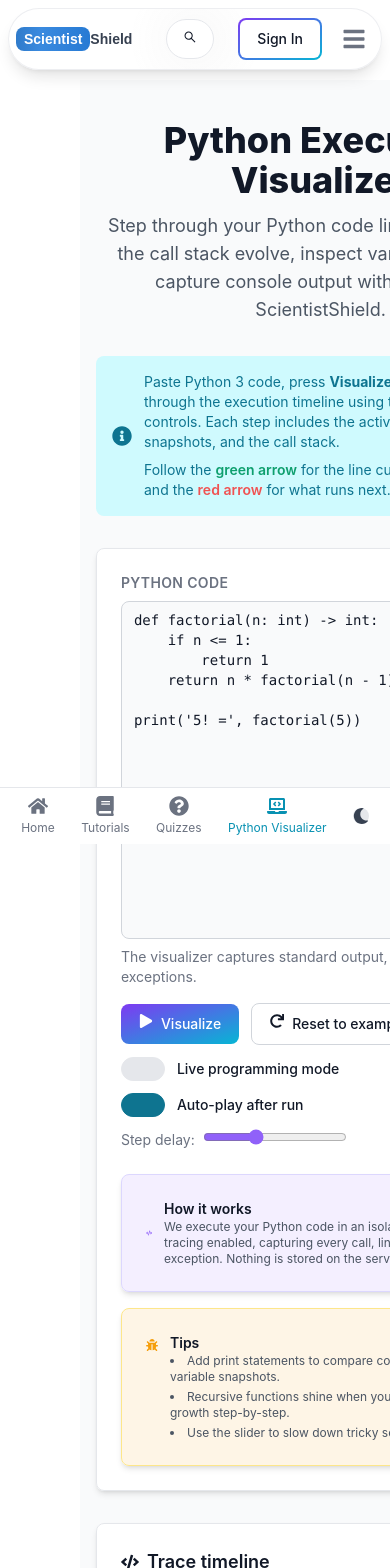
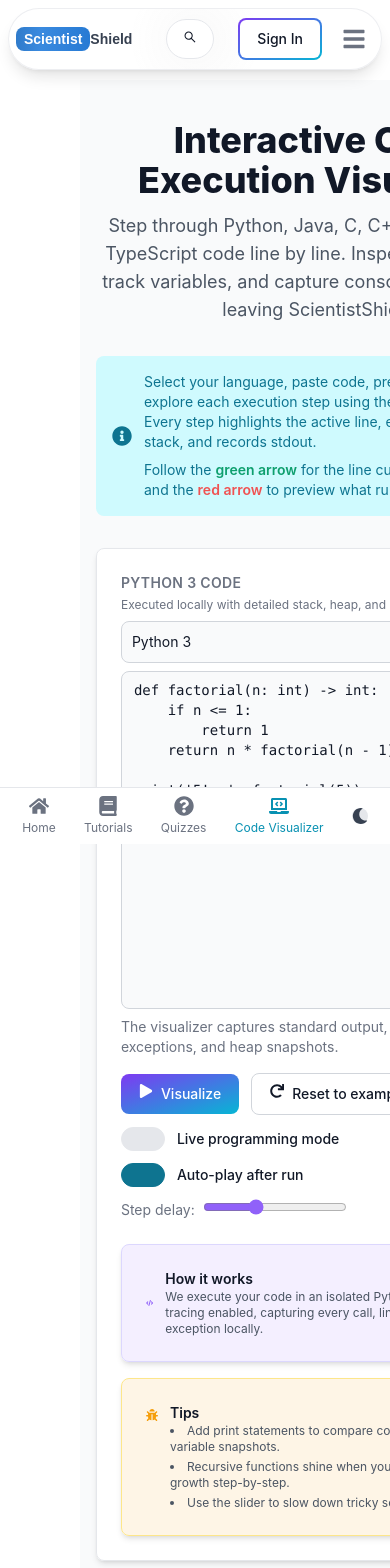
Before and after one commit to vru6650/ScientistShield1.0, a React (Vite) app in the folder client/: page /visualizer in a window 390 px wide. Shown: the top 1568 px of the page. Built offline with nearby package versions, Linux system fonts and the light colour scheme.

Commit message:
Add multi-language support to code visualizer

```diff
--- a/client/src/components/BottomNav.jsx
+++ b/client/src/components/BottomNav.jsx
@@ -9,7 +9,7 @@ const items = [
     { to: '/', label: 'Home', icon: FaHome },
     { to: '/tutorials', label: 'Tutorials', icon: FaBook },
     { to: '/quizzes', label: 'Quizzes', icon: FaQuestionCircle },
-    { to: '/visualizer', label: 'Python Visualizer', icon: FaLaptopCode }
+    { to: '/visualizer', label: 'Code Visualizer', icon: FaLaptopCode }
 ];
 
 export default function BottomNav() {
--- a/client/src/components/CodeEditor.jsx
+++ b/client/src/components/CodeEditor.jsx
@@ -16,6 +16,8 @@ const defaultCodes = {
     cpp: `#include <iostream>\n\nint main() {\n    std::cout << "Hello, C++ World!";\n    return 0;\n}`,
     python: `print("Hello, Python!")`
 };
+
+const visualizerSupportedLanguages = new Set(['python', 'cpp', 'javascript']);
 
 export default function CodeEditor({ initialCode = {}, language = 'html' }) {
     const { theme } = useSelector((state) => state.theme);
@@ -195,7 +197,7 @@ export default function CodeEditor({ initialCode = {}, language = 'html' }) {
                             <FaRedo className="mr-2 h-4 w-4" /> Reset
                         </Button>
                     </motion.div>
-                    {selectedLanguage === 'python' && (
+                    {visualizerSupportedLanguages.has(selectedLanguage) && (
                         <motion.div
                             whileHover={{ scale: 1.05 }}
                             whileTap={{ scale: 0.95 }}
--- a/client/src/components/CommandMenu.jsx
+++ b/client/src/components/CommandMenu.jsx
@@ -22,14 +22,14 @@ const CommandMenu = ({ isOpen, onClose }) => {
                 { label: 'Create a Tutorial', path: '/create-tutorial' },
                 { label: 'Create a Quiz', path: '/create-quiz' },
                 { label: 'Create a Page', path: '/create-page' },
-                { label: 'Python Visualizer', path: '/visualizer' },
+                { label: 'Code Visualizer', path: '/visualizer' },
             ];
         }
 
         return [
             { label: 'Profile', path: '/dashboard?tab=profile' },
             { label: 'Create a Post', path: '/create-post' },
-            { label: 'Python Visualizer', path: '/visualizer' },
+            { label: 'Code Visualizer', path: '/visualizer' },
         ];
     }, [currentUser]);
 
--- a/client/src/components/Header.jsx
+++ b/client/src/components/Header.jsx
@@ -44,7 +44,7 @@ const navLinks = [
   { label: 'Home', path: '/' },
   { label: 'About', path: '/about' },
   { label: 'Projects', path: '/projects' },
-  { label: 'Python Visualizer', path: '/visualizer' },
+  { label: 'Code Visualizer', path: '/visualizer' },
 ];
 
 // --- Main Header Component ---
--- a/client/src/components/Sidebar.jsx
+++ b/client/src/components/Sidebar.jsx
@@ -212,7 +212,7 @@ const Sidebar = ({ isCollapsed, isPinned, setIsPinned }) => {
         { to: '/tutorials', label: 'Tutorials', icon: FaBook },
         { to: '/quizzes', label: 'Quizzes', icon: FaQuestionCircle },
         { to: '/projects', label: 'Projects', icon: FaProjectDiagram },
-        { to: '/visualizer', label: 'Python Visualizer', icon: FaLaptopCode },
+        { to: '/visualizer', label: 'Code Visualizer', icon: FaLaptopCode },
         { to: '/invoices', label: 'Invoices', icon: FaRegFileAlt },
         { to: '/wallet', label: 'Wallet', icon: FaRegCreditCard },
         { to: '/notification', label: 'Notification', icon: FaRegBell },
--- a/client/src/pages/CodeVisualizer.jsx
+++ b/client/src/pages/CodeVisualizer.jsx
@@ -5,6 +5,7 @@ import {
     Badge,
     Button,
     Card,
+    Select,
     Spinner,
     Textarea,
     ToggleSwitch,
@@ -28,7 +29,51 @@ import {
     FaTerminal,
 } from 'react-icons/fa';
 
-const defaultPythonSnippet = `def factorial(n: int) -> int:\n    if n <= 1:\n        return 1\n    return n * factorial(n - 1)\n\nprint('5! =', factorial(5))`;
+const LANGUAGE_OPTIONS = [
+    {
+        id: 'python',
+        label: 'Python 3',
+        description: 'Executed locally with detailed stack, heap, and stdout capture.',
+    },
+    {
+        id: 'java',
+        label: 'Java',
+        description: 'Powered by Python Tutor. Requires valid main entry point.',
+    },
+    {
+        id: 'c',
+        label: 'C',
+        description: 'Powered by Python Tutor for C programs compiled on-demand.',
+    },
+    {
+        id: 'cpp',
+        label: 'C++',
+        description: 'Powered by Python Tutor for modern C++ snippets.',
+    },
+    {
+        id: 'javascript',
+        label: 'JavaScript',
+        description: 'Powered by Python Tutor. Uses the latest ECMAScript runtime.',
+    },
+    {
+        id: 'typescript',
+        label: 'TypeScript',
+        description: 'Powered by Python Tutor with automatic transpilation.',
+    },
+];
+
+const SUPPORTED_LANGUAGE_IDS = new Set(LANGUAGE_OPTIONS.map((option) => option.id));
+
+const DEFAULT_SNIPPETS = {
+    python: `def factorial(n: int) -> int:\n    if n <= 1:\n        return 1\n    return n * factorial(n - 1)\n\nprint('5! =', factorial(5))`,
+    java: `import java.util.*;\n\npublic class Main {\n    public static int factorial(int n) {\n        if (n <= 1) {\n            return 1;\n        }\n        return n * factorial(n - 1);\n    }\n\n    public static void main(String[] args) {\n        System.out.println("5! = " + factorial(5));\n    }\n}`,
+    c: `#include <stdio.h>\n\nint factorial(int n) {\n    if (n <= 1) {\n        return 1;\n    }\n    return n * factorial(n - 1);\n}\n\nint main(void) {\n    printf("5! = %d\\n", factorial(5));\n    return 0;\n}`,
+    cpp: `#include <iostream>\n\nint factorial(int n) {\n    if (n <= 1) {\n        return 1;\n    }\n    return n * factorial(n - 1);\n}\n\nint main() {\n    std::cout << "5! = " << factorial(5) << std::endl;\n    return 0;\n}`,
+    javascript: `function factorial(n) {\n    if (n <= 1) {\n        return 1;\n    }\n    return n * factorial(n - 1);\n}\n\nconsole.log('5! =', factorial(5));`,
+    typescript: `function factorial(n: number): number {\n    if (n <= 1) {\n        return 1;\n    }\n    return n * factorial(n - 1);\n}\n\nconsole.log('5! =', factorial(5));`,
+};
+
+const getLanguageLabel = (id) => LANGUAGE_OPTIONS.find((option) => option.id === id)?.label || id;
 
 const eventMetadata = {
     call: { label: 'Call', color: 'purple' },
@@ -63,12 +108,21 @@ const formatFrameLabel = (frame) => {
 
 export default function CodeVisualizer() {
     const location = useLocation();
-    const incomingPythonCode =
-        location.state?.language === 'python' && typeof location.state?.code === 'string'
-            ? location.state.code
-            : null;
+    const locationStateLanguage = location.state?.language;
+    const locationStateCode = location.state?.code;
+    const initialLanguage = SUPPORTED_LANGUAGE_IDS.has(locationStateLanguage)
+        ? locationStateLanguage
+        : 'python';
+    const initialCode = typeof locationStateCode === 'string' ? locationStateCode : null;
 
-    const [code, setCode] = useState(incomingPythonCode || defaultPythonSnippet);
+    const [language, setLanguage] = useState(initialLanguage);
+    const [codeByLanguage, setCodeByLanguage] = useState(() => {
+        const seeds = { ...DEFAULT_SNIPPETS };
+        if (initialCode) {
+            seeds[initialLanguage] = initialCode;
+        }
+        return seeds;
+    });
     const [trace, setTrace] = useState(null);
     const [currentIndex, setCurrentIndex] = useState(0);
     const [isPlaying, setIsPlaying] = useState(false);
@@ -79,6 +133,22 @@ export default function CodeVisualizer() {
     const [selectedObjectId, setSelectedObjectId] = useState(null);
     const [liveMode, setLiveMode] = useState(false);
     const [liveUpdating, setLiveUpdating] = useState(false);
+
+    const code = codeByLanguage[language] ?? '';
+
+    const currentLanguageOption = useMemo(
+        () => LANGUAGE_OPTIONS.find((option) => option.id === language) ?? LANGUAGE_OPTIONS[0],
+        [language],
+    );
+    const languageHelperText =
+        language === 'python'
+            ? 'The visualizer captures standard output, return values, exceptions, and heap snapshots.'
+            : 'Visualization is powered by Python Tutor. Heap diagrams may be simplified depending on the language runtime.';
+    const liveModeSupported = language === 'python';
+    const howItWorksDescription =
+        language === 'python'
+            ? 'We execute your code in an isolated Python worker with tracing enabled, capturing every call, line, return, and exception locally.'
+            : 'We send your program to the official Python Tutor service for secure, step-by-step execution and return the resulting trace to you.';
 
     const events = trace?.events ?? [];
     const hasEvents = events.length > 0;
@@ -218,7 +288,7 @@ export default function CodeVisualizer() {
     );
 
     const visualizeCode = useCallback(
-        async ({ sourceCode, triggeredByLive = false } = {}) => {
+        async ({ sourceCode, triggeredByLive = false, runLanguage } = {}) => {
             if (liveUpdateTimerRef.current) {
                 clearTimeout(liveUpdateTimerRef.current);
                 liveUpdateTimerRef.current = null;
@@ -228,12 +298,17 @@ export default function CodeVisualizer() {
                 setLiveUpdating(false);
             }
 
-            const program = typeof sourceCode === 'string' ? sourceCode : code;
+            const targetLanguage = SUPPORTED_LANGUAGE_IDS.has(runLanguage) ? runLanguage : language;
+            const program =
+                typeof sourceCode === 'string'
+                    ? sourceCode
+                    : codeByLanguage[targetLanguage] ?? '';
+            const languageLabel = getLanguageLabel(targetLanguage);
             if (!program.trim()) {
                 setTrace(null);
                 setCurrentIndex(0);
                 setIsPlaying(false);
-                setErrorMessage('Enter some Python code to visualize.');
+                setErrorMessage(`Enter some ${languageLabel} code to visualize.`);
                 if (triggeredByLive) {
                     setLiveUpdating(false);
                 } else {
@@ -259,12 +334,12 @@ export default function CodeVisualizer() {
             setErrorMessage(null);
 
             try {
-                const response = await fetch('/api/code/visualize-python', {
+                const response = await fetch('/api/code/visualize', {
                     method: 'POST',
                     headers: {
                         'Content-Type': 'application/json',
                     },
-                    body: JSON.stringify({ code: program }),
+                    body: JSON.stringify({ code: program, language: targetLanguage }),
                     signal: controller.signal,
                 });
 
@@ -297,7 +372,7 @@ export default function CodeVisualizer() {
                 if (controller.signal.aborted) {
                     return;
                 }
-                console.error('Failed to visualize python code:', error);
+                console.error('Failed to visualize code:', error);
                 setTrace(null);
                 setErrorMessage('An unexpected error occurred while visualizing your code.');
             } finally {
@@ -311,7 +386,7 @@ export default function CodeVisualizer() {
                 }
             }
         },
-        [autoPlay, code],
+        [autoPlay, codeByLanguage, language],
     );
 
     const renderReferenceBadge = (payload) => {
@@ -484,10 +559,33 @@ export default function CodeVisualizer() {
     }, [isPlaying, playDelay, currentIndex, events.length, hasEvents]);
 
     useEffect(() => {
-        if (incomingPythonCode) {
-            setCode(incomingPythonCode);
+        const nextLanguage = SUPPORTED_LANGUAGE_IDS.has(locationStateLanguage)
+            ? locationStateLanguage
+            : null;
+        const nextCode = typeof locationStateCode === 'string' ? locationStateCode : null;
+
+        if (nextLanguage && nextLanguage !== language) {
+            setLanguage(nextLanguage);
         }
-    }, [incomingPythonCode]);
+        if (nextCode) {
+            setCodeByLanguage((previous) => ({
+                ...previous,
+                [nextLanguage || language]: nextCode,
+            }));
+        }
+    }, [language, location.key, locationStateCode, locationStateLanguage]);
+
+    useEffect(() => {
+        setTrace(null);
+        setCurrentIndex(0);
+        setIsPlaying(false);
+        setErrorMessage(null);
+        setSelectedObjectId(null);
+        skipLiveRunRef.current = true;
+        if (!liveModeSupported) {
+            setLiveMode(false);
+        }
+    }, [language, liveModeSupported]);
 
     useEffect(() => {
         if (!liveMode) {
@@ -502,7 +600,7 @@ export default function CodeVisualizer() {
 
         if (skipLiveRunRef.current) {
             skipLiveRunRef.current = false;
-            visualizeCode({ sourceCode: code, triggeredByLive: true });
+            visualizeCode({ sourceCode: code, triggeredByLive: true, runLanguage: language });
             return undefined;
         }
 
@@ -512,7 +610,7 @@ export default function CodeVisualizer() {
 
         setLiveUpdating(true);
         liveUpdateTimerRef.current = setTimeout(() => {
-            visualizeCode({ sourceCode: code, triggeredByLive: true });
+            visualizeCode({ sourceCode: code, triggeredByLive: true, runLanguage: language });
         }, 800);
 
         return () => {
@@ -524,7 +622,7 @@ export default function CodeVisualizer() {
     }, [code, liveMode, visualizeCode]);
 
     const handleVisualize = () => {
-        visualizeCode({ sourceCode: code });
+        visualizeCode({ sourceCode: code, runLanguage: language });
     };
 
     const handleResetCode = () => {
@@ -537,7 +635,10 @@ export default function CodeVisualizer() {
             liveUpdateTimerRef.current = null;
         }
         setLiveUpdating(false);
-        setCode(defaultPythonSnippet);
+        setCodeByLanguage((previous) => ({
+            ...previous,
+            [language]: DEFAULT_SNIPPETS[language] ?? '',
+        }));
         setTrace(null);
         setCurrentIndex(0);
         setIsPlaying(false);
@@ -573,19 +674,19 @@ export default function CodeVisualizer() {
         <div className="min-h-screen bg-gray-50 dark:bg-gray-900 py-10 px-4 text-gray-900 dark:text-gray-100">
             <div className="max-w-7xl mx-auto space-y-8">
                 <div className="space-y-3 text-center">
-                    <h1 className="text-4xl lg:text-5xl font-extrabold">Python Execution Visualizer</h1>
+                    <h1 className="text-4xl lg:text-5xl font-extrabold">Interactive Code Execution Visualizer</h1>
                     <p className="text-lg max-w-3xl mx-auto text-gray-600 dark:text-gray-300">
-                        Step through your Python code line by line. Watch the call stack evolve, inspect variable state, and
-                        capture console output without leaving ScientistShield.
+                        Step through Python, Java, C, C++, JavaScript, or TypeScript code line by line. Inspect the call stack,
+                        track variables, and capture console output without leaving ScientistShield.
                     </p>
                 </div>
 
                 <Alert color="info" icon={FaInfoCircle} className="max-w-3xl mx-auto">
-                    Paste Python 3 code, press <strong>Visualize</strong>, and then walk through the execution timeline using
-                    the playback controls. Each step includes the active line, variable snapshots, and the call stack.
+                    Select your language, paste code, press <strong>Visualize</strong>, and explore each execution step using
+                    the playback controls. Every step highlights the active line, exposes the current stack, and records stdout.
                     <span className="block mt-2 text-sm">
                         Follow the <span className="font-semibold text-green-500">green arrow</span> for the line currently
-                        executing and the <span className="font-semibold text-red-500">red arrow</span> for what runs next.
+                        executing and the <span className="font-semibold text-red-500">red arrow</span> to preview what runs next.
                     </span>
                 </Alert>
 
@@ -593,15 +694,43 @@ export default function CodeVisualizer() {
                     <div className="flex flex-col lg:flex-row lg:items-start gap-6">
                         <div className="flex-1 space-y-4">
                             <div className="space-y-2">
-                                <label className="block text-sm font-semibold uppercase tracking-wide text-gray-500 dark:text-gray-400">
-                                    Python code
-                                </label>
+                                <div className="flex flex-col gap-2 sm:flex-row sm:items-end sm:justify-between">
+                                    <div>
+                                        <label className="block text-sm font-semibold uppercase tracking-wide text-gray-500 dark:text-gray-400">
+                                            {currentLanguageOption.label} code
+                                        </label>
+                                        <p className="text-xs text-gray-500 dark:text-gray-400 mt-1">
+                                            {currentLanguageOption.description}
+                                        </p>
+                                    </div>
+                                    <Select
+                                        value={language}
+                                        onChange={(event) => {
+                                            const nextLanguage = event.target.value;
+                                            if (SUPPORTED_LANGUAGE_IDS.has(nextLanguage)) {
+                                                setLanguage(nextLanguage);
+                                            }
+                                        }}
+                                        className="w-full sm:w-auto"
+                                    >
+                                        {LANGUAGE_OPTIONS.map((option) => (
+                                            <option key={option.id} value={option.id}>
+                                                {option.label}
+                                            </option>
+                                        ))}
+                                    </Select>
+                                </div>
                                 <Textarea
                                     rows={16}
                                     value={code}
-                                    onChange={(event) => setCode(event.target.value)}
+                                    onChange={(event) =>
+                                        setCodeByLanguage((previous) => ({
+                                            ...previous,
+                                            [language]: event.target.value,
+                                        }))
+                                    }
                                     className="font-mono text-sm"
-                                    helperText="The visualizer captures standard output, return values, and exceptions."
+                                    helperText={languageHelperText}
                                 />
                             </div>
 
@@ -621,11 +750,21 @@ export default function CodeVisualizer() {
                                 <Button color="light" onClick={handleResetCode} disabled={isLoading}>
                                     <FaRedo className="mr-2" /> Reset to example
                                 </Button>
-                                <Tooltip content="Automatically re-run the visualizer as you pause typing.">
+                                <Tooltip
+                                    content={
+                                        liveModeSupported
+                                            ? 'Automatically re-run the visualizer as you pause typing.'
+                                            : 'Live programming mode is available for Python only.'
+                                    }
+                                >
                                     <ToggleSwitch
-                                        checked={liveMode}
+                                        checked={liveModeSupported && liveMode}
                                         label="Live programming mode"
-                                        onChange={() => setLiveMode((prev) => !prev)}
+                                        disabled={!liveModeSupported || isLoading}
+                                        onChange={() => {
+                                            if (!liveModeSupported) return;
+                                            setLiveMode((prev) => !prev);
+                                        }}
                                     />
                                 </Tooltip>
                                 <ToggleSwitch
@@ -666,10 +805,7 @@ export default function CodeVisualizer() {
                                     <FaCode className="text-purple-500" />
                                     <div>
                                         <h2 className="text-sm font-semibold">How it works</h2>
-                                        <p className="text-xs text-gray-600 dark:text-gray-300">
-                                            We execute your Python code in an isolated worker with tracing enabled, capturing every
-                                            call, line, return, and exception. Nothing is stored on the server.
-                                        </p>
+                                        <p className="text-xs text-gray-600 dark:text-gray-300">{howItWorksDescription}</p>
                                     </div>
                                 </div>
                             </Card>
--- a/client/src/pages/TryItPage.jsx
+++ b/client/src/pages/TryItPage.jsx
@@ -51,7 +51,7 @@ export default function TryItPage() {
                 <Alert color="purple" className="mt-6 flex flex-col sm:flex-row sm:items-center sm:justify-between gap-4">
                     <div className="flex items-center gap-3 text-sm sm:text-base">
                         <FaLaptopCode className="text-xl" />
-                        <span>Need to walk through execution line-by-line? Open the interactive Python visualizer.</span>
+                        <span>Need to walk through execution line-by-line? Open the interactive code visualizer.</span>
                     </div>
                     <Button gradientDuoTone="purpleToBlue" as={Link} to="/visualizer">
                         <FaExternalLinkAlt className="mr-2" /> Launch Visualizer
```
Also changed, not shown: 2 other files (tests, documents, lock files or other folders).
